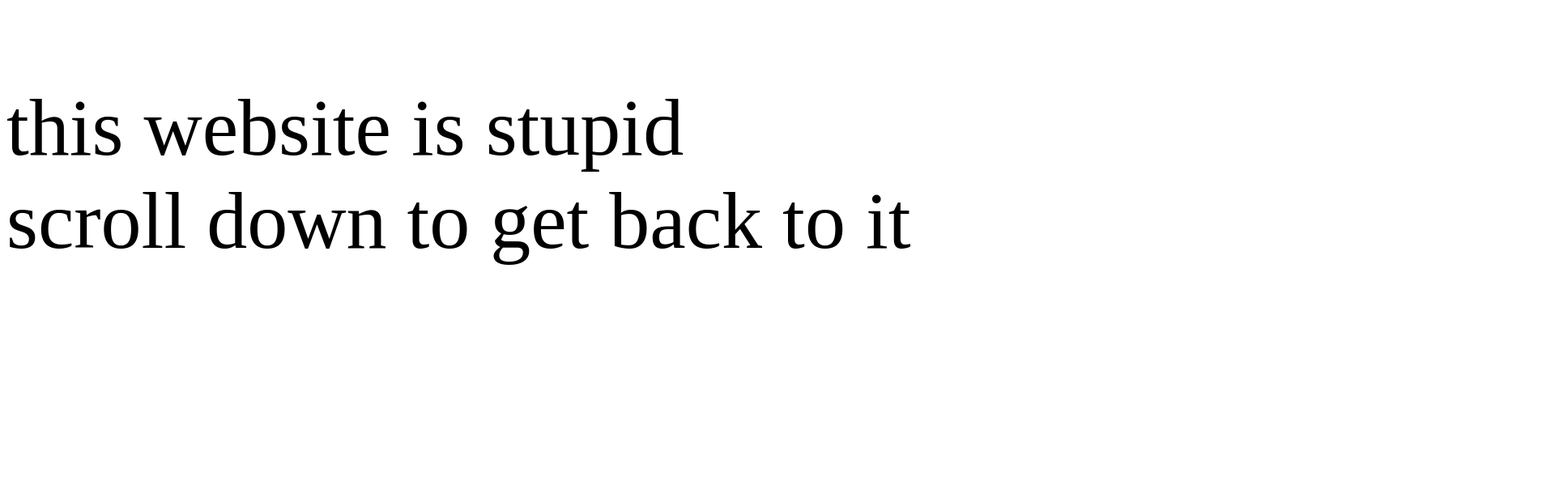
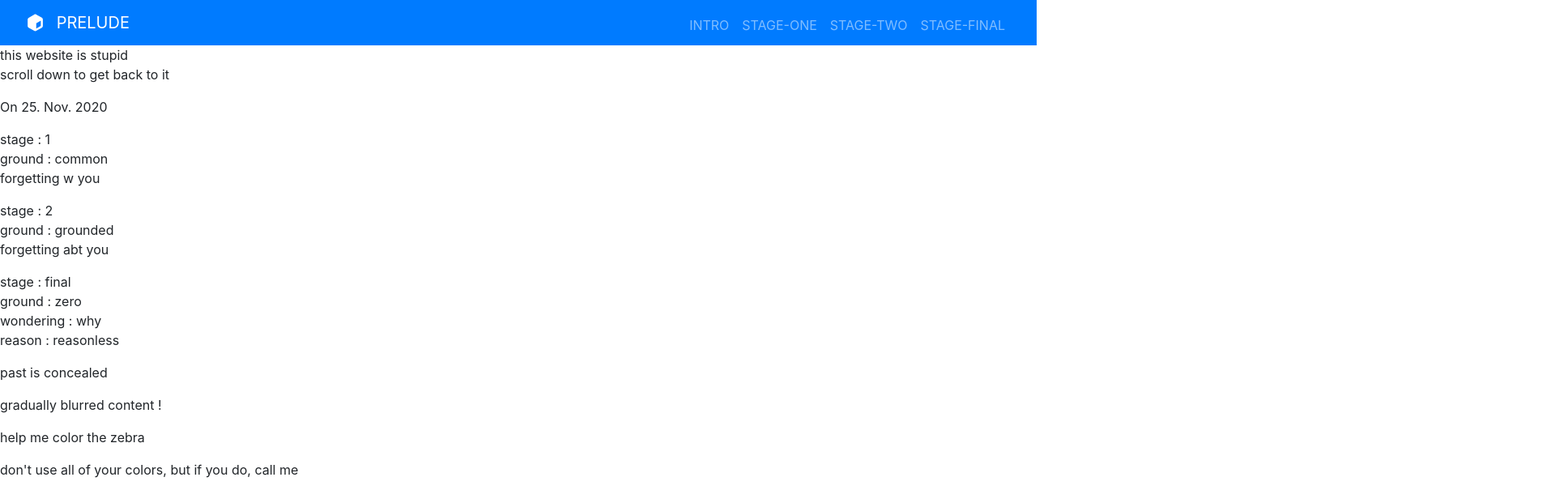
Before and after one commit to AyhamSaiedi/experimental-resume, a website: page index.html in a window 1280 px wide. Shown: the top 605 px of the page at 81% size, 1920 px wide, since content can reach past the window. Drawn offline with nearby package versions, Linux system fonts and the light colour scheme; files whose address does not match are found by name.

Commit message:
api and design concept

```diff
--- a/index.html
+++ b/index.html
@@ -4,38 +4,70 @@
 <head>
     <meta charset="UTF-8">
     <meta name="viewport" content="width=device-width, initial-scale=1.0">
-    <title>Document</title>
-    <link rel="stylesheet" href="/Users/ayhamsaiedi/Desktop/Studienarbeit/Informaik 3/Aufgabe 1/stylesheet.css">
+
 
     <!-- <link rel="stylesheet" href="frameworks/skeleton/css/normalize.css">
     <link rel="stylesheet" href="frameworks/skeleton/css/skeleton.css"> -->
+    <script defer src="node_modules/@fortawesome/fontawesome-free/js/all.min.js"></script>
+    <link rel="stylesheet" href="node_modules/bootstrap/dist/css/bootstrap.min.css" type="text/css" />
+    <link rel="stylesheet" href="stylesheet.css" />
+    <title>Document</title>
 
 </head>
 
 <body>
 
-    <section class="upper-stage">
+        <nav class="site-nav text-uppercase navbar navbar-expand-md navbar-dark w-100 bg-primary">
+
+            <div class="container-fluid">
+                <a class="navbar-brand font-weight-normal" href="#prelude">
+                    <i class="fas fa-cube mr-2"></i> prelude</a>
+
+                <button
+                    type="button"
+                    class="navbar-toggler"
+                    data-toggle="collapse"
+                    data-target="#myTogglerNav"
+                    aria-controls="#myTogglerNav"
+                    aria-expanded="false" aria-label="Toggle navigation">
+                    <!-- aria-label is for screen readers  -->
+
+                    <span class="navbar-toggler-icon"></span>
+                </button>
+                <section class="collapse navbar-collapse" id="myTogglerNav">
+                    <div class="navbar-nav ml-auto">
+                        <a class="nav-item nav-link" href="#intro">intro</a>
+                        <a class="nav-item nav-link" href="#page-one">stage-one</a>
+                        <a class="nav-item nav-link" href="#page-two">stage-two</a>
+                        <a class="nav-item nav-link" href="#page-final">stage-final</a>
+                    </div>
+                </section>
+            </div>
+        </nav>
+
+
+    <section class="upper-stage" id="prelude">
         <p> this website is stupid <br>
             scroll down to get back to it </p>
     </section>
 
-    <section class="landing-page">
+    <section class="landing-page" id="intro">
         <p> On 25. Nov. 2020 </p>
     </section>
 
-    <section class="stage-one">
+    <section class="stage-one" id="page-one">
         <p> stage : 1 <br>
             ground : common <br>
             forgetting w you </p>
     </section>
 
-    <section class="stage-two">
+    <section class="stage-two" id="page-two">
         <p> stage : 2 <br>
             ground : grounded <br>
             forgetting abt you </p>
     </section>
 
-    <section class="stage-final">
+    <section class="stage-final" id="page-final">
         <p> stage : final <br>
             ground : zero <br>
             wondering : why <br>
@@ -64,6 +96,12 @@
         <p> ask me why </p>
     </section>
 
+    <!-- bootstrap uses popperjs and jquery that's why they're being loaded before bootstrap // succession matters here -->
+    <script src="node_modules/jquery/dist/jquery.min.js"></script>
+    <!-- <script src="node_modules/@popperjs/core/dist/umd/popper.min.js"></script> -->
+    <script src="node_modules/bootstrap/dist/js/bootstrap.bundle.min.js"></script>
+    <script src="index.js"></script>
+
 </body>
 
 </html>
--- a/stylesheet.css
+++ b/stylesheet.css
@@ -1,8 +1,8 @@
-body {
+/* body {
     font-size: 100px;
-}
+} */
 
-section {
+/* section {
     width: 100%;
     height: 100vh;
 }
@@ -35,7 +35,7 @@ section {
     scroll-snap-type: y mandatory;
 }
 
-.wrapper-two {
+/* .wrapper-two {
     display: flex;
     flex-direction: row;
     width: 400vw;
@@ -43,4 +43,25 @@ section {
 
 .right-stage-one, .right-stage-two {
     font-size: 100px;
+} */
+
+.site-nav .nav-link {
+    position: relative;
+    padding-bottom: 2px;
 }
+
+.site-nav .nav-link::before {
+    content: '';
+    position: absolute;
+    width: 100%;
+    max-width: 150px;
+    height: 2px;
+    bottom: 0;
+    left: 0;
+    background-color: white;
+    visibility: hidden;
+}
+
+.site-nav .nav-link:hover::before {
+    visibility: visible;
+}
```
Also changed, not shown: api/routes/products.js (added, +7 -0 lines), app.js (added, +17 -0 lines), beschreibung.txt (added, +9 -0 lines), server.js (added, +18 -0 lines), 1 other file.
